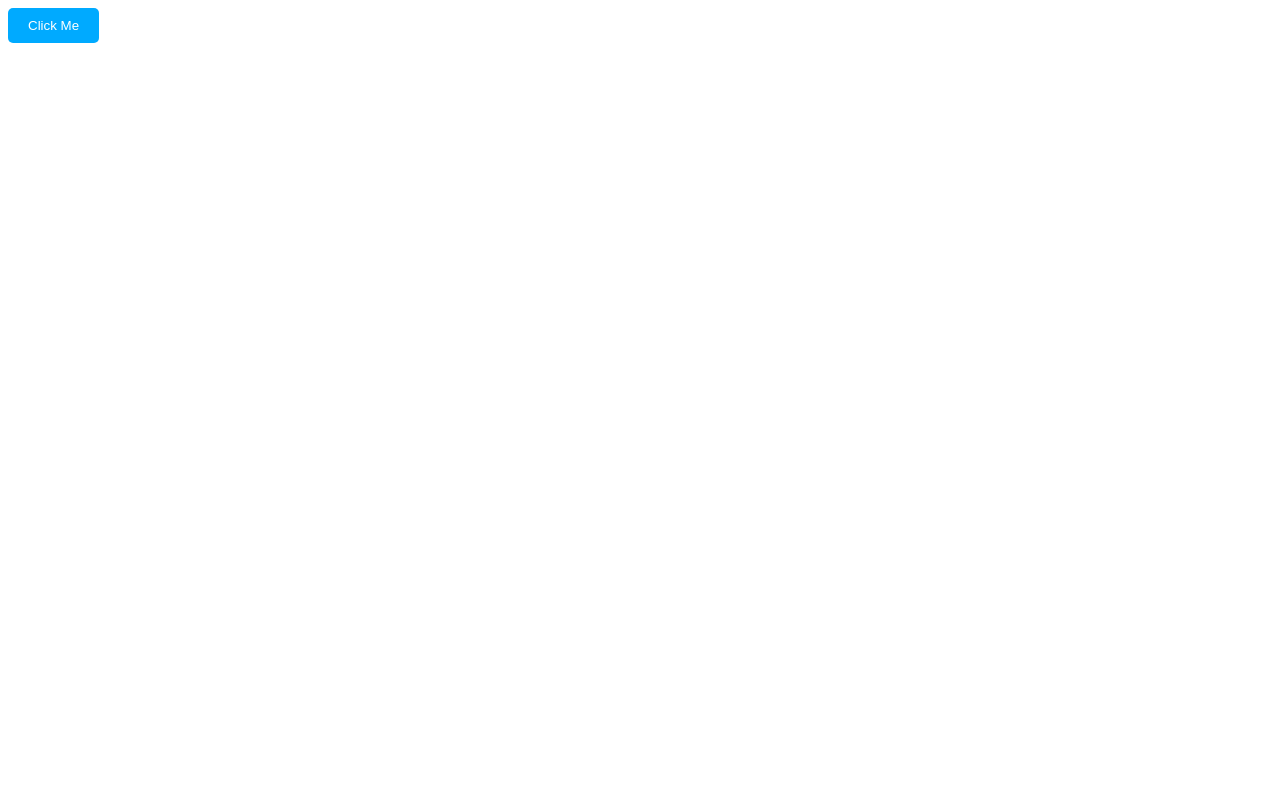
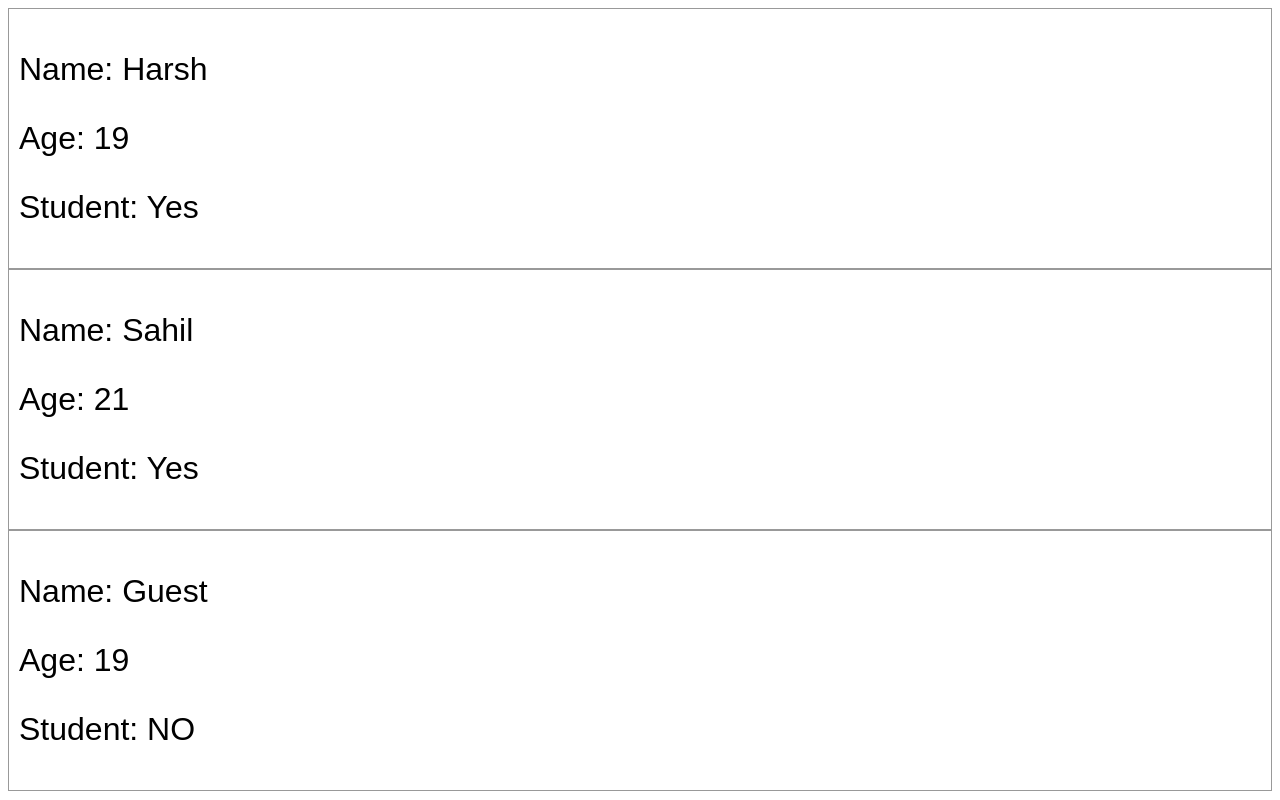
Before and after one commit to HARSH-TRIPATHI-59/React_practice, a React (Vite) app in the folder my-react-app/: page / in a window 1280 px wide. Built offline with nearby package versions, Linux system fonts and the light colour scheme.

Commit message:
Day4Props

```diff
--- a/my-react-app/src/App.jsx
+++ b/my-react-app/src/App.jsx
@@ -1,14 +1,15 @@
 import Button from "./button";
-import Card from "./card"
+import Card from "./card";
+import Student from "./Student/Student";
 function App() {
-
-     return(
-      <>
-     <Button/>
-      </>
-
-     );
-
+  return (
+    <>
+      {/* <Button/> */}
+      <Student name="Harsh" age={19} isStudent={true} />
+      <Student name="Sahil" age={21} isStudent={true} />
+      <Student />
+    </>
+  );
 }
 
-export default App
+export default App;
--- /dev/null
+++ b/my-react-app/src/Student/Student.jsx
@@ -0,0 +1,22 @@
+import styles from './student.module.css';
+import PropTypes from 'prop-types';
+function Student(props){
+    return(
+        <div className={styles.student}>
+            <p>Name: {props.name}</p>
+            <p>Age: {props.age}</p>
+            <p>Student: {props.isStudent?"Yes": "NO"}</p>
+        </div>
+    );
+}
+Student.propTypes = {
+    name: PropTypes.string,
+    age: PropTypes.number,
+    isStudent: PropTypes.bool,
+}
+Student.defaultProps = {
+    name: "Guest",
+    age: 19,
+    isStudent: false,
+}
+export default Student
--- /dev/null
+++ b/my-react-app/src/Student/student.module.css
@@ -0,0 +1,7 @@
+.student{
+    font-family: Arial, Helvetica, sans-serif;
+    font-size: 2em;
+    padding: 10px;
+    border: 1px solid hsla(0, 0%, 50%, 0.8);
+    margin: 0;
+}
```
